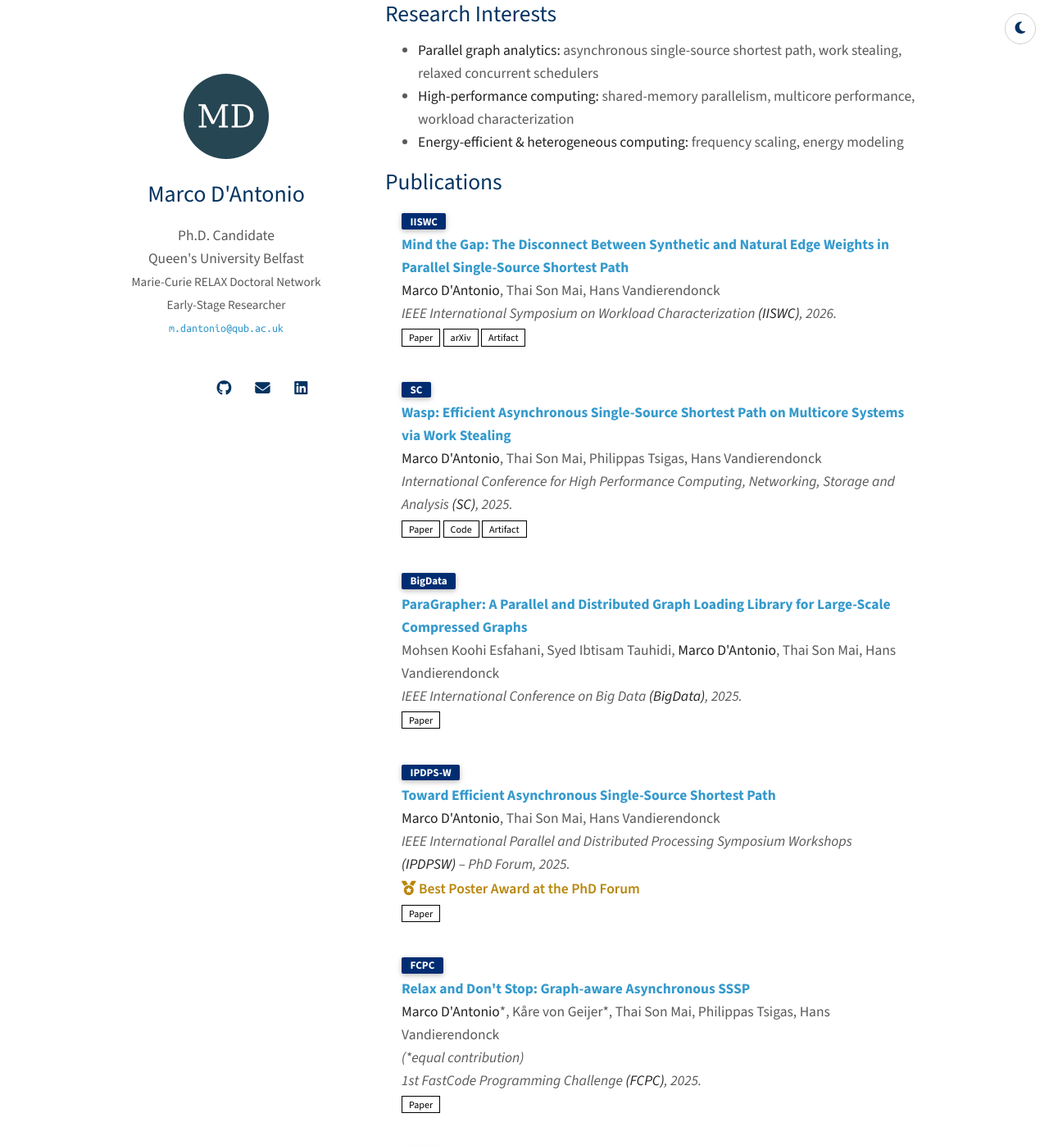
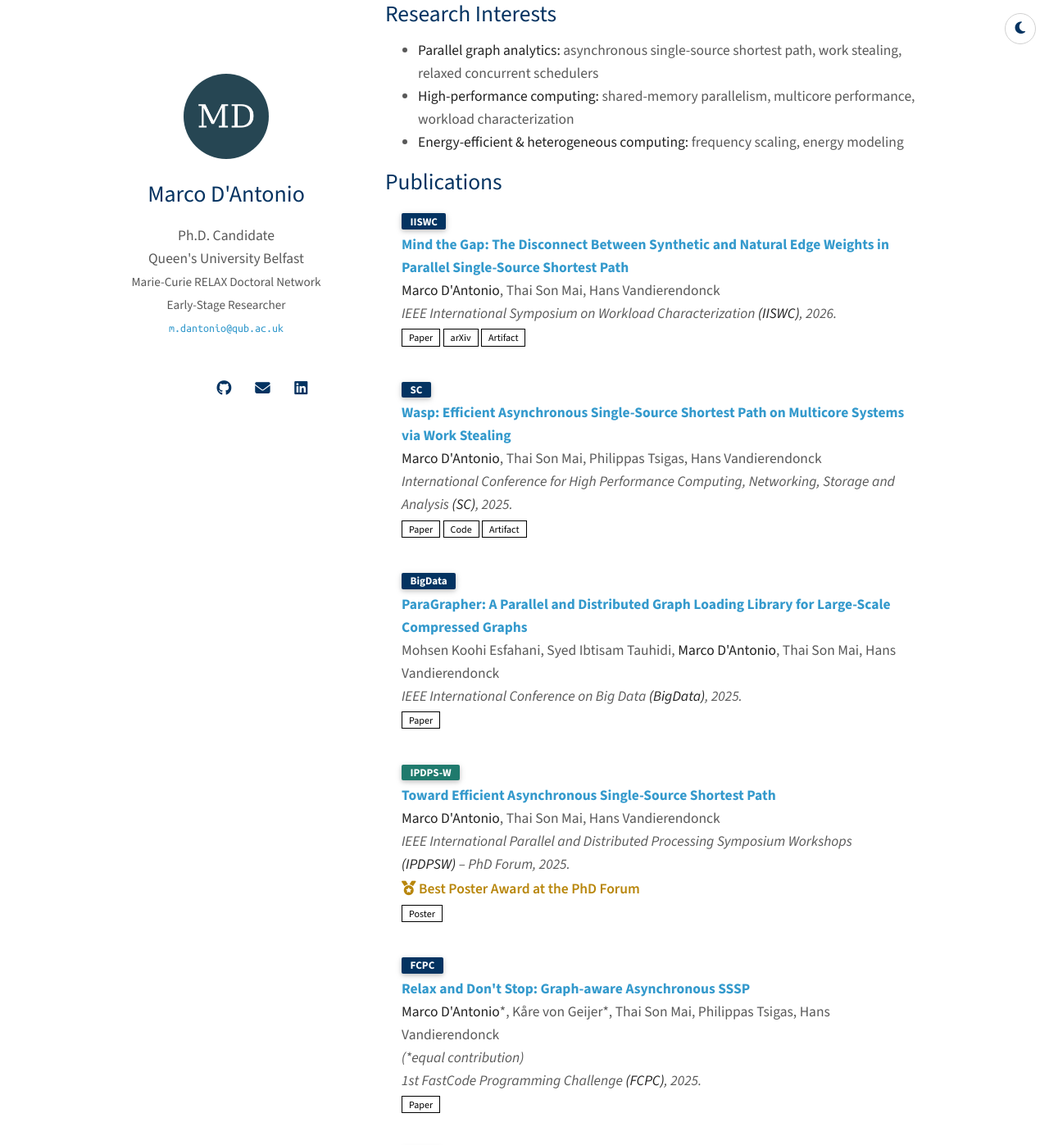
Before and after one commit to emdant/emdant.github.io, a Jekyll site: the page built from index.md, in a window 1280 px wide and 1400 px high, scrolled down 295 px. Shown: the top 1397 px of the window at 82% size. Built offline with Jekyll 4.4.1, drawn with Linux system fonts in a browser that asks for light colours; a style sheet for code colours, icons or effects is not loaded; our own code applies the rules of GitHub Pages for plain Markdown files.

Commit message:
Colour venue badges by type (paper vs poster)
Co-Authored-By: Claude Opus 5.5 <noreply@anthropic.com>
Claude-Session: https://claude.ai/code/session_01Gibk2utkjwBjqGrV8njMAc

```diff
--- a/_data/publications.yml
+++ b/_data/publications.yml
@@ -1,4 +1,4 @@
-# Fields: title, authors, conference_short (badge), conference, pdf, code, page, bibtex, image, notes
+# Fields: type (paper | poster; default paper), title, authors, conference_short (badge), conference, pdf, code, page, bibtex, image, notes
 # Optional "image:" adds a teaser picture (e.g. ./assets/img/wasp.png).
 main:
 
@@ -26,6 +26,7 @@ main:
 
   - title: "Toward Efficient Asynchronous Single-Source Shortest Path"
     authors: <strong>Marco D'Antonio</strong>, Thai Son Mai, Hans Vandierendonck
+    type: poster
     conference_short: IPDPS-W
     conference: IEEE International Parallel and Distributed Processing Symposium Workshops <strong>(IPDPSW)</strong> – PhD Forum, 2025.
     pdf: https://doi.org/10.1109/IPDPSW66978.2025.00220
--- a/_includes/publications.md
+++ b/_includes/publications.md
@@ -15,7 +15,7 @@
   </div>
   {% endif %}
   <div class="col-sm-9" style="position: relative;padding-right: 15px;padding-left: 20px;">
-      {% if link.conference_short %}<abbr class="badge" style="background-color:var(--global-theme-color);padding:0.25em 0.8em;margin-bottom:4px;">{{ link.conference_short }}</abbr>{% endif %}
+      {% if link.conference_short %}{% if link.type == "poster" %}<abbr class="badge pub-badge pub-badge-poster" title="Poster">{{ link.conference_short }}</abbr>{% else %}<abbr class="badge pub-badge pub-badge-paper" title="Full paper">{{ link.conference_short }}</abbr>{% endif %}{% endif %}
       <div class="title"><a href="{{ link.pdf }}">{{ link.title }}</a></div>
       <div class="author">{{ link.authors }}</div>
       <div class="periodical"><em>{{ link.conference }}</em>
@@ -23,7 +23,7 @@
       {% if link.award %}<div class="award"><i class="fas fa-medal"></i> {{ link.award }}</div>{% endif %}
     <div class="links">
       {% if link.pdf %}
-      <a href="{{ link.pdf }}" class="btn btn-sm z-depth-0" role="button" target="_blank" style="font-size:12px;">Paper</a>
+      <a href="{{ link.pdf }}" class="btn btn-sm z-depth-0" role="button" target="_blank" style="font-size:12px;">{% if link.type == "poster" %}Poster{% else %}Paper{% endif %}</a>
       {% endif %}
       {% if link.code %}
       <a href="{{ link.code }}" class="btn btn-sm z-depth-0" role="button" target="_blank" style="font-size:12px;">Code</a>
--- a/assets/css/publications.css
+++ b/assets/css/publications.css
@@ -80,3 +80,10 @@ html[data-theme="dark"] .publications ol.bibliography li .links a.btn { color: #
 
 .publications ol.bibliography li .award { color: #b8860b; font-weight: 600; margin-top: 2px; }
 html[data-theme="dark"] .publications ol.bibliography li .award { color: #f0c040; }
+
+/* Venue badges: colour by publication type (set "type: poster" in _data/publications.yml) */
+.publications ol.bibliography li abbr.pub-badge { padding: 0.25em 0.8em; margin-bottom: 4px; color: #fff; text-decoration: none; border-bottom: none; cursor: default; }
+.publications ol.bibliography li abbr.pub-badge-paper { background-color: #043361; }
+.publications ol.bibliography li abbr.pub-badge-poster { background-color: #1f7a6d; }
+html[data-theme="dark"] .publications ol.bibliography li abbr.pub-badge-paper { background-color: #2496cb; }
+html[data-theme="dark"] .publications ol.bibliography li abbr.pub-badge-poster { background-color: #2a9d8f; }
```
